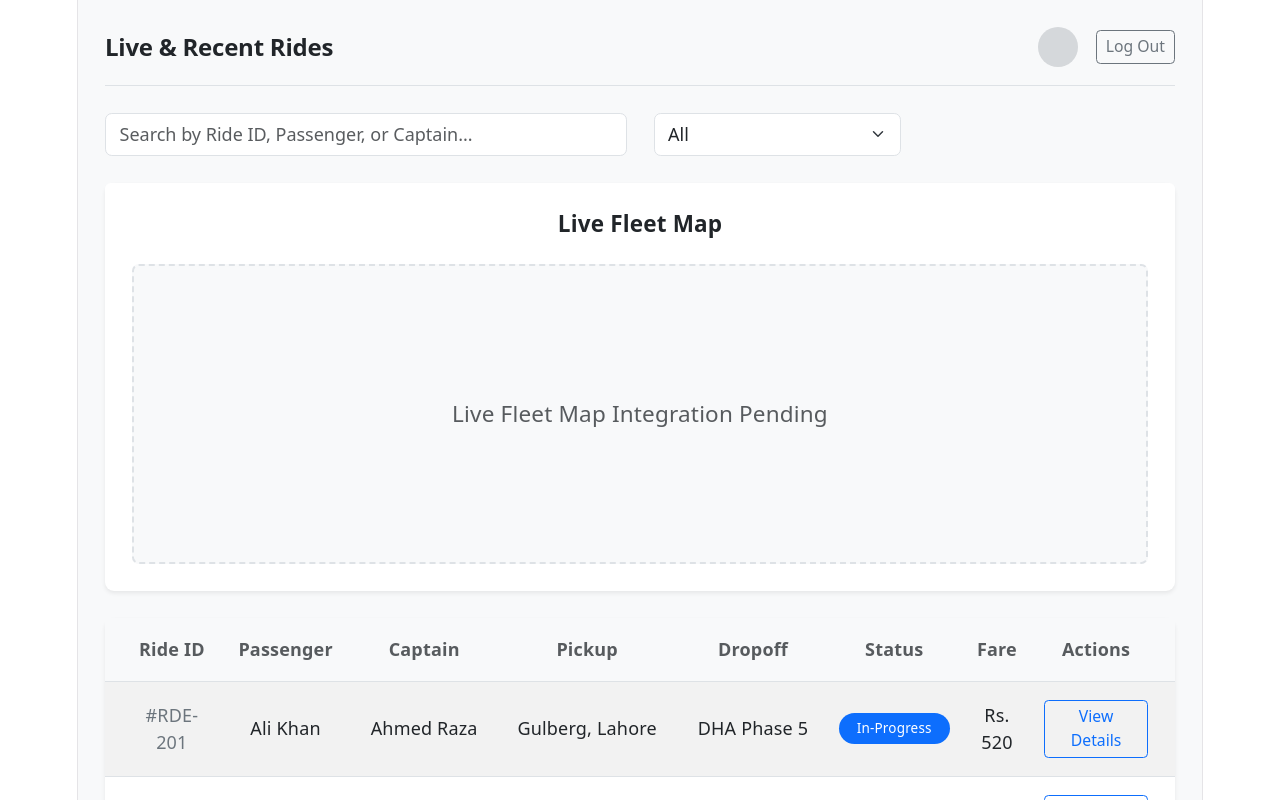
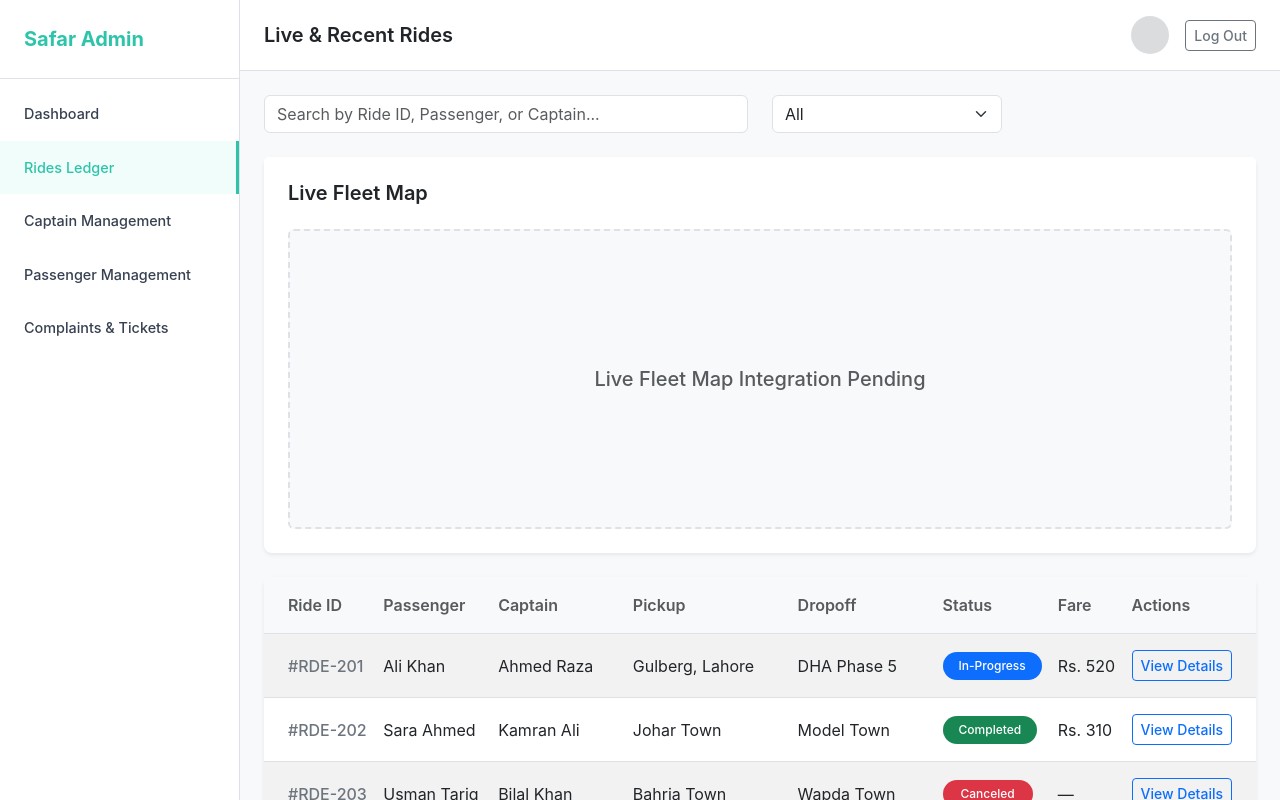
Before and after one commit to Shaj2311/Safar, a React (Vite) app in the folder frontend/AdminPanel/: page /rides in a window 1280 px wide. Shown: the top 800 px of the page. Built offline with nearby package versions, Linux system fonts and the light colour scheme.

Commit message:
Sidebar implimented

```diff
--- a/frontend/AdminPanel/src/ActiveRides.jsx
+++ b/frontend/AdminPanel/src/ActiveRides.jsx
@@ -21,17 +21,7 @@ const ActiveRides = () => {
   };
 
   return (
-    <div className="container-fluid bg-light min-vh-100 p-4">
-      <div className="d-flex justify-content-between align-items-center mb-4 pb-3 border-bottom">
-        <h2 className="m-0 fw-semibold text-dark">Live &amp; Recent Rides</h2>
-        <div className="d-flex align-items-center gap-3">
-          <div
-            className="rounded-circle bg-secondary bg-opacity-25"
-            style={{ width: '40px', height: '40px' }}
-          ></div>
-          <button className="btn btn-outline-secondary btn-sm fw-medium">Log Out</button>
-        </div>
-      </div>
+    <div>
 
       <div className="row mb-4">
         <div className="col-md-8 col-lg-6 mb-3 mb-md-0">
--- a/frontend/AdminPanel/src/App.jsx
+++ b/frontend/AdminPanel/src/App.jsx
@@ -1,21 +1,58 @@
 import React from 'react';
-import { BrowserRouter as Router, Routes, Route } from 'react-router-dom';
+import { BrowserRouter as Router, Routes, Route, useLocation } from 'react-router-dom';
+import Sidebar from './Sidebar';
 import Dashboard from './Dashboard';
 import PassengerManagement from './PassengerManagement';
 import CaptainManagement from './CaptainManagement';
 import ActiveRides from './ActiveRides';
 import SupportTickets from './SupportTickets';
 
+const pageTitles = {
+  '/': 'Overview Dashboard',
+  '/rides': 'Live & Recent Rides',
+  '/captains': 'Captain Management',
+  '/passengers': 'Passenger Management',
+  '/tickets': 'Complaints & Tickets',
+};
+
+const Header = () => {
+  const { pathname } = useLocation();
+  const title = pageTitles[pathname] || 'Admin Panel';
+
+  return (
+    <div className="d-flex justify-content-between align-items-center px-4 py-3 bg-white border-bottom">
+      <h5 className="m-0 fw-semibold text-dark">{title}</h5>
+      <div className="d-flex align-items-center gap-3">
+        <div
+          className="rounded-circle bg-secondary bg-opacity-25"
+          style={{ width: '38px', height: '38px' }}
+        ></div>
+        <button className="btn btn-outline-secondary btn-sm fw-medium">Log Out</button>
+      </div>
+    </div>
+  );
+};
+
 function App() {
   return (
     <Router>
+      <div className="d-flex" style={{ height: '100vh' }}>
+        <Sidebar />
+
+        <div className="d-flex flex-column flex-grow-1 overflow-hidden">
+          <Header />
+
+          <main className="flex-grow-1 overflow-auto p-4 bg-light">
             <Routes>
               <Route path="/" element={<Dashboard />} />
               <Route path="/passengers" element={<PassengerManagement />} />
               <Route path="/captains" element={<CaptainManagement />} />
               <Route path="/rides" element={<ActiveRides />} />
-        <Route path="/support" element={<SupportTickets />} />
+              <Route path="/tickets" element={<SupportTickets />} />
             </Routes>
+          </main>
+        </div>
+      </div>
     </Router>
   );
 }
--- a/frontend/AdminPanel/src/CaptainManagement.jsx
+++ b/frontend/AdminPanel/src/CaptainManagement.jsx
@@ -20,17 +20,7 @@ const CaptainManagement = () => {
   };
 
   return (
-    <div className="container-fluid bg-light min-vh-100 p-4">
-      <div className="d-flex justify-content-between align-items-center mb-4 pb-3 border-bottom">
-        <h2 className="m-0 fw-semibold text-dark">Captain Management</h2>
-        <div className="d-flex align-items-center gap-3">
-          <div
-            className="rounded-circle bg-secondary bg-opacity-25"
-            style={{ width: '40px', height: '40px' }}
-          ></div>
-          <button className="btn btn-outline-secondary btn-sm fw-medium">Log Out</button>
-        </div>
-      </div>
+    <div>
 
       <div className="row mb-4">
         <div className="col-md-8 col-lg-6 mb-3 mb-md-0">
--- a/frontend/AdminPanel/src/Dashboard.jsx
+++ b/frontend/AdminPanel/src/Dashboard.jsx
@@ -26,17 +26,7 @@ const Dashboard = () => {
   };
 
   return (
-    <div className="container-fluid bg-light min-vh-100 p-4">
-      <div className="d-flex justify-content-between align-items-center mb-4 pb-3 border-bottom">
-        <h2 className="m-0 fw-semibold text-dark">Overview Dashboard</h2>
-        <div className="d-flex align-items-center gap-3">
-          <div
-            className="rounded-circle bg-secondary bg-opacity-25"
-            style={{ width: '40px', height: '40px' }}
-          ></div>
-          <button className="btn btn-outline-secondary btn-sm fw-medium">Log Out</button>
-        </div>
-      </div>
+    <div>
 
       <div className="row g-4 mb-4">
         <div className="col-12 col-sm-6 col-xl-3">
--- a/frontend/AdminPanel/src/PassengerManagement.jsx
+++ b/frontend/AdminPanel/src/PassengerManagement.jsx
@@ -12,17 +12,7 @@ const PassengerManagement = () => {
   ]);
 
   return (
-    <div className="container-fluid bg-light min-vh-100 p-4">
-      <div className="d-flex justify-content-between align-items-center mb-4 pb-3 border-bottom">
-        <h2 className="m-0 fw-semibold text-dark">Passenger Management</h2>
-        <div className="d-flex align-items-center gap-3">
-          <div
-            className="rounded-circle bg-secondary bg-opacity-25"
-            style={{ width: '40px', height: '40px' }}
-          ></div>
-          <button className="btn btn-outline-secondary btn-sm fw-medium">Log Out</button>
-        </div>
-      </div>
+    <div>
 
       <div className="row mb-4">
         <div className="col-md-8 col-lg-6 mb-3 mb-md-0">
--- /dev/null
+++ b/frontend/AdminPanel/src/Sidebar.jsx
@@ -0,0 +1,28 @@
+import React from 'react';
+import { NavLink } from 'react-router-dom';
+
+const Sidebar = () => {
+  const navLinkClass = ({ isActive }) =>
+    `d-block px-4 py-3 text-decoration-none fw-medium sidebar-link ${isActive ? 'active' : ''}`;
+
+  return (
+    <div
+      className="d-flex flex-column bg-white border-end"
+      style={{ width: '240px', minHeight: '100vh' }}
+    >
+      <div className="px-4 py-4 border-bottom">
+        <span className="fw-bold fs-5" style={{ color: '#2ec4a9' }}>Safar Admin</span>
+      </div>
+
+      <nav className="d-flex flex-column pt-2">
+        <NavLink to="/" end className={navLinkClass}>Dashboard</NavLink>
+        <NavLink to="/rides" className={navLinkClass}>Rides Ledger</NavLink>
+        <NavLink to="/captains" className={navLinkClass}>Captain Management</NavLink>
+        <NavLink to="/passengers" className={navLinkClass}>Passenger Management</NavLink>
+        <NavLink to="/tickets" className={navLinkClass}>Complaints &amp; Tickets</NavLink>
+      </nav>
+    </div>
+  );
+};
+
+export default Sidebar;
--- a/frontend/AdminPanel/src/SupportTickets.jsx
+++ b/frontend/AdminPanel/src/SupportTickets.jsx
@@ -21,17 +21,7 @@ const SupportTickets = () => {
   };
 
   return (
-    <div className="container-fluid bg-light min-vh-100 p-4">
-      <div className="d-flex justify-content-between align-items-center mb-4 pb-3 border-bottom">
-        <h2 className="m-0 fw-semibold text-dark">Support &amp; Complaints</h2>
-        <div className="d-flex align-items-center gap-3">
-          <div
-            className="rounded-circle bg-secondary bg-opacity-25"
-            style={{ width: '40px', height: '40px' }}
-          ></div>
-          <button className="btn btn-outline-secondary btn-sm fw-medium">Log Out</button>
-        </div>
-      </div>
+    <div>
 
       <div className="row mb-4">
         <div className="col-md-8 col-lg-6 mb-3 mb-md-0">
--- a/frontend/AdminPanel/src/index.css
+++ b/frontend/AdminPanel/src/index.css
@@ -1,111 +1,32 @@
-:root {
-  --text: #6b6375;
-  --text-h: #08060d;
-  --bg: #fff;
-  --border: #e5e4e7;
-  --code-bg: #f4f3ec;
-  --accent: #aa3bff;
-  --accent-bg: rgba(170, 59, 255, 0.1);
-  --accent-border: rgba(170, 59, 255, 0.5);
-  --social-bg: rgba(244, 243, 236, 0.5);
-  --shadow:
-    rgba(0, 0, 0, 0.1) 0 10px 15px -3px, rgba(0, 0, 0, 0.05) 0 4px 6px -2px;
-
-  --sans: system-ui, 'Segoe UI', Roboto, sans-serif;
-  --heading: system-ui, 'Segoe UI', Roboto, sans-serif;
-  --mono: ui-monospace, Consolas, monospace;
-
-  font: 18px/145% var(--sans);
-  letter-spacing: 0.18px;
-  color-scheme: light dark;
-  color: var(--text);
-  background: var(--bg);
-  font-synthesis: none;
-  text-rendering: optimizeLegibility;
-  -webkit-font-smoothing: antialiased;
-  -moz-osx-font-smoothing: grayscale;
-
-  @media (max-width: 1024px) {
-    font-size: 16px;
-  }
-}
-
-@media (prefers-color-scheme: dark) {
-  :root {
-    --text: #9ca3af;
-    --text-h: #f3f4f6;
-    --bg: #16171d;
-    --border: #2e303a;
-    --code-bg: #1f2028;
-    --accent: #c084fc;
-    --accent-bg: rgba(192, 132, 252, 0.15);
-    --accent-border: rgba(192, 132, 252, 0.5);
-    --social-bg: rgba(47, 48, 58, 0.5);
-    --shadow:
-      rgba(0, 0, 0, 0.4) 0 10px 15px -3px, rgba(0, 0, 0, 0.25) 0 4px 6px -2px;
-  }
-
-  #social .button-icon {
-    filter: invert(1) brightness(2);
-  }
+*, *::before, *::after {
+  box-sizing: border-box;
 }
 
 body {
   margin: 0;
+  font-family: 'Inter', system-ui, -apple-system, sans-serif;
+  -webkit-font-smoothing: antialiased;
 }
 
 #root {
-  width: 1126px;
-  max-width: 100%;
-  margin: 0 auto;
-  text-align: center;
-  border-inline: 1px solid var(--border);
-  min-height: 100svh;
-  display: flex;
-  flex-direction: column;
-  box-sizing: border-box;
+  height: 100vh;
+  width: 100%;
 }
 
-h1,
-h2 {
-  font-family: var(--heading);
-  font-weight: 500;
-  color: var(--text-h);
+.sidebar-link {
+  color: #374151;
+  font-size: 0.9rem;
+  transition: background-color 0.15s ease, color 0.15s ease;
 }
 
-h1 {
-  font-size: 56px;
-  letter-spacing: -1.68px;
-  margin: 32px 0;
-  @media (max-width: 1024px) {
-    font-size: 36px;
-    margin: 20px 0;
-  }
-}
-h2 {
-  font-size: 24px;
-  line-height: 118%;
-  letter-spacing: -0.24px;
-  margin: 0 0 8px;
-  @media (max-width: 1024px) {
-    font-size: 20px;
-  }
-}
-p {
-  margin: 0;
+.sidebar-link:hover {
+  background-color: #f1f5f9;
+  color: #2ec4a9;
 }
 
-code,
-.counter {
-  font-family: var(--mono);
-  display: inline-flex;
-  border-radius: 4px;
-  color: var(--text-h);
+.sidebar-link.active {
+  color: #2ec4a9;
+  background-color: #f0fdfb;
+  border-right: 3px solid #2ec4a9;
+  font-weight: 600;
 }
-
-code {
-  font-size: 15px;
-  line-height: 135%;
-  padding: 4px 8px;
-  background: var(--code-bg);
-}
```
Lines whose indentation alone changed are shown as unchanged.
